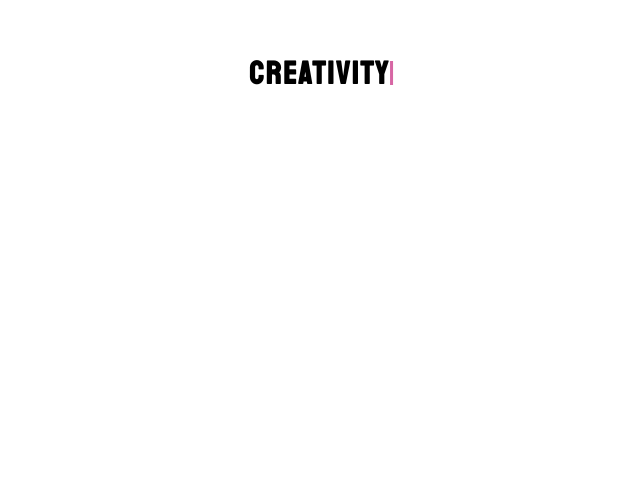
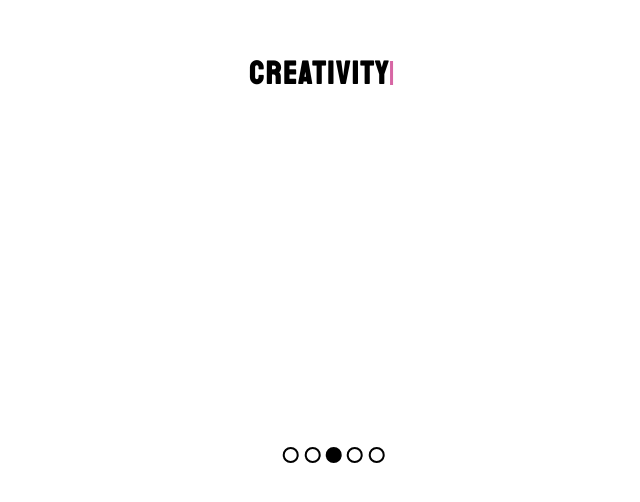
Before and after one commit to jelszo-co/jelszo-co, a React (Create React App) app: page / in a window 1280 px wide. Shown: the part 306-808 px from the top of the page, without its empty margins (319-959 px from the left). Built offline with nearby package versions, Linux system fonts and the light colour scheme.

Commit message:
Add pagination dots

```diff
--- a/src/App.js
+++ b/src/App.js
@@ -3,11 +3,22 @@ import "./App.scss";
 import { TimelineMax } from "gsap/all";
 
 export default class App extends Component {
-	state = {
-		lang: "en",
-		currentPage: 2,
-		pageNames: ["contact", "work", "home", "about", "team"]
-	};
+	constructor(props) {
+		super(props);
+		let newPagDots = [];
+		for (let i = 0; i < 5; i++) {
+			newPagDots[i] = {
+				id: i,
+				current: false
+			};
+		}
+		this.state = {
+			lang: "en",
+			currentPage: 2,
+			pageNames: ["contact", "work", "home", "about", "team"],
+			paginationDots: newPagDots
+		};
+	}
 	componentDidMount() {
 		const tl = new TimelineMax();
 		tl.to("#landing-center-text", 1, { text: "innovativity" }, "+=2");
@@ -17,14 +28,31 @@ export default class App extends Component {
 		tl.to("#landing-center-text", 1, { text: "Jelszo Co." }, "+=1");
 		tl.to("#playhead", 0.5, { opacity: 0, animation: "none" }, "+=1");
 		tl.to("#rect-main", 0.5, { opacity: 1 });
-		tl.to([".sm-wrapper", ".lang-selector", ".ctrl"], 0.5, { opacity: 1 }, "+=0.5");
+		tl.to(
+			[".sm-wrapper", ".lang-selector", ".ctrl"],
+			0.5,
+			{ opacity: 1 },
+			"+=0.5"
+		);
 		tl.addLabel("end");
+		// REMINDER: Move "end" label before array opacity toggle
 
 		document.body.onkeyup = function(e) {
 			if (e.keyCode === 32) {
 				tl.currentLabel("end");
 			}
 		};
+	}
+	static getDerivedStateFromProps(props, state) {
+		let newPagDots = state.paginationDots;
+		for (let i = 0; i < 5; i++) {
+			if (i === state.currentPage) {
+				newPagDots[i].current = true;
+			} else {
+				newPagDots[i].current = false;
+			}
+		}
+		return { ...state, paginationDots: newPagDots };
 	}
 	changeLang = () => {
 		if (this.state.lang === "hu") {
@@ -76,6 +104,23 @@ export default class App extends Component {
 					<span></span>
 					<p>{pageNames[currentPage + 1]}</p>
 				</div>
+				<div className='dots-wrapper'>
+					{this.state.paginationDots.map((dot) => {
+						if (dot.current === true) {
+							return <span className='dot dot-active' key={dot.id}></span>;
+						} else {
+							return (
+								<span
+									key={dot.id}
+									className='dot'
+									onClick={() => {
+										this.setState({ currentPage: dot.id });
+									}}
+								></span>
+							);
+						}
+					})}
+				</div>
 			</div>
 		);
 	}
--- a/src/App.scss
+++ b/src/App.scss
@@ -186,6 +186,29 @@ body {
 	}
 }
 
+.dots-wrapper {
+	position: absolute;
+	bottom: 3%;
+	left: 51%;
+	transform: translateX(-50%);
+}
+
+.dot {
+	display: inline-block;
+	height: 9pt;
+	width: 9pt;
+	margin: 2pt;
+	border: 1.5pt solid $black;
+	border-radius: 500px;
+	cursor: pointer;
+	transition: 0.15s all ease-in-out;
+	background: white;
+}
+
+.dot-active {
+	background: $black;
+}
+
 @keyframes blink {
 	0% {
 		opacity: 0;
```
